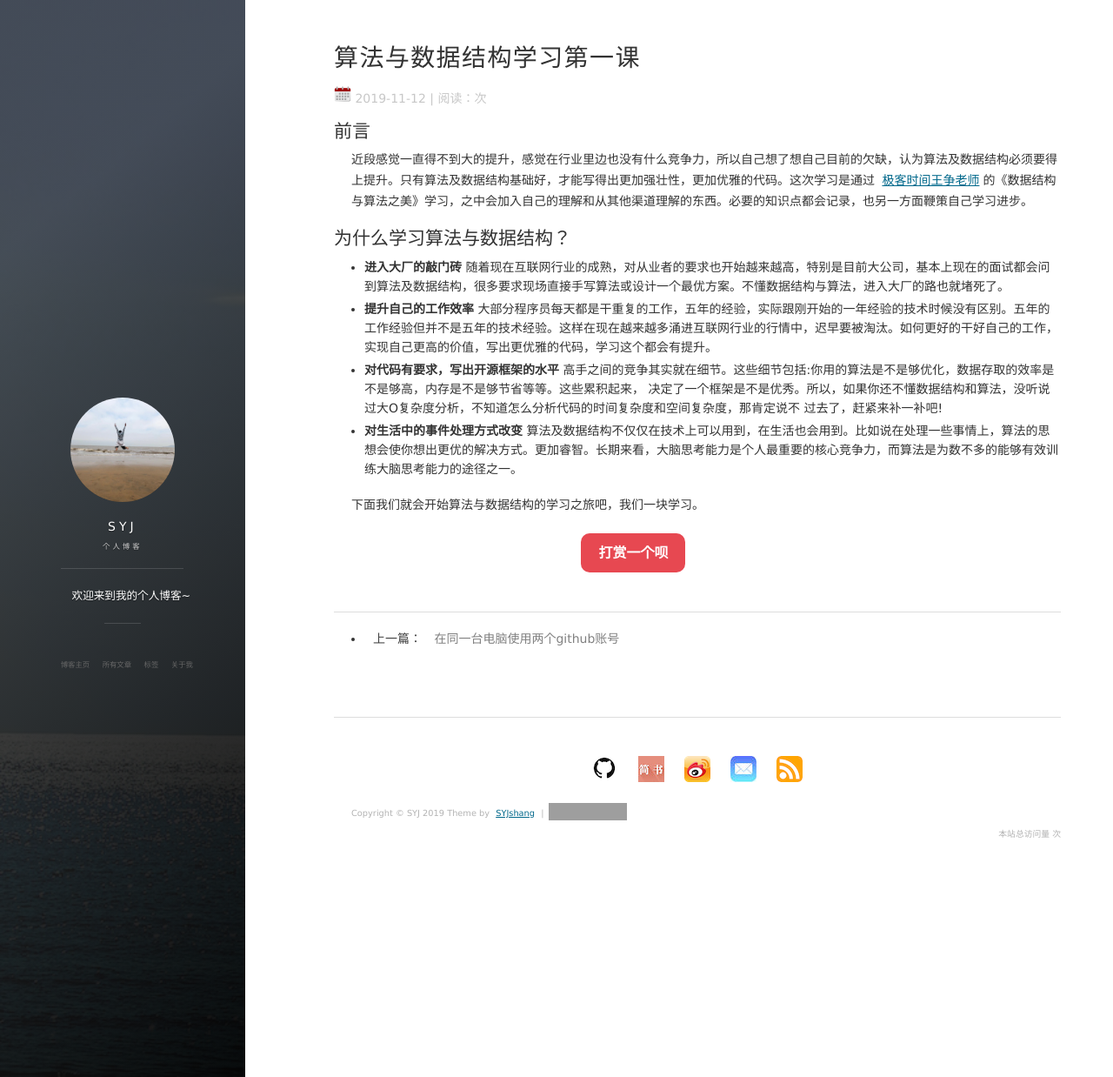
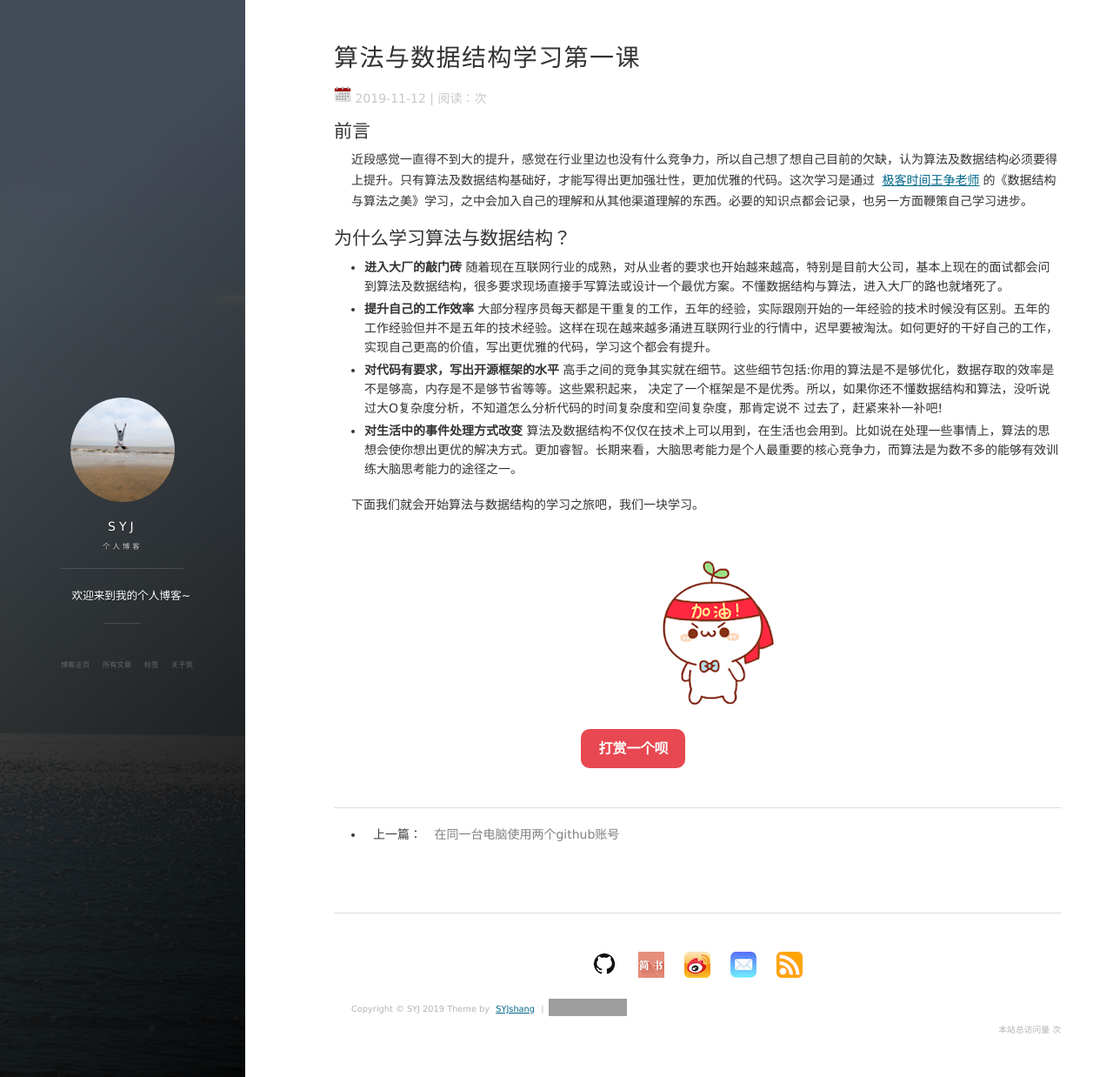
Before and after one commit to SYJshang/SYJshang.github.io, a Jekyll site: the page built from _posts/2019-11-13-算法数据结构学习第一课.md, in a window 1280 px wide and 1238 px high. Shown: the whole window at 87% size. Built offline with Jekyll 4.4.1, drawn with Linux system fonts in a browser that asks for light colours; nearby versions of some CDN libraries; comment, search, counter and statistics services are not loaded; grey boxes are pictures that could not be loaded.

Commit message:
alg first

```diff
--- a/_posts/2019-11-13-算法数据结构学习第一课.md
+++ b/_posts/2019-11-13-算法数据结构学习第一课.md
@@ -22,3 +22,4 @@ tag: 算法,数据结构
 算法及数据结构不仅仅在技术上可以用到，在生活也会用到。比如说在处理一些事情上，算法的思想会使你想出更优的解决方式。更加睿智。长期来看，大脑思考能力是个人最重要的核心竞争力，而算法是为数不多的能够有效训练大脑思考能力的途径之一。
 
 下面我们就会开始算法与数据结构的学习之旅吧，我们一块学习。
+![fighting!](/images/posts/algorithm/fighting.png)
```
Also changed, not shown: images/posts/algorithm/fighting.png (added).
